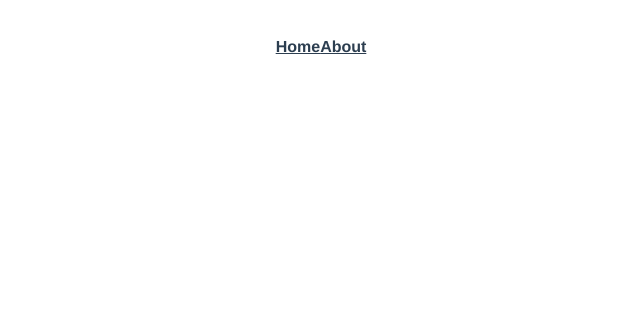
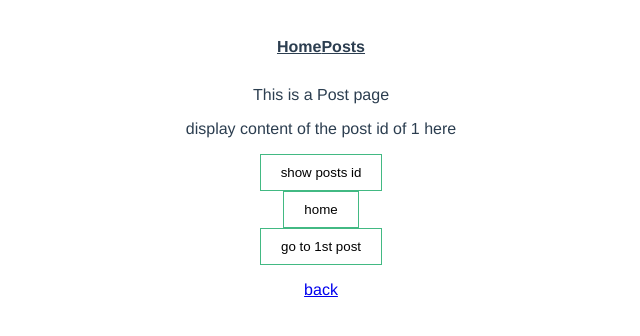
Before and after one commit to Jgatzwow/vue-prac, a Vue app: page /postDetail/1 in a window 1280 px wide. Before the commit this address had no page. Shown: the top 336 px of the page, without its empty margins (319-959 px from the left). Built offline with nearby package versions, Linux system fonts and the light colour scheme.

Commit message:
learned basic examples of using router

```diff
--- a/src/App.vue
+++ b/src/App.vue
@@ -1,7 +1,7 @@
 <template>
   <nav>
     <router-link to="/">Home</router-link>
-    <router-link to="/about">About</router-link>
+    <router-link to="/posts">Posts</router-link>
   </nav>
   <router-view/>
 </template>
--- a/src/router/index.ts
+++ b/src/router/index.ts
@@ -8,13 +8,15 @@
     component: HomeView
   },
   {
-    path: '/about',
-    name: 'about',
-    // route level code-splitting
-    // this generates a separate chunk (about.[hash].js) for this route
-    // which is lazy-loaded when the route is visited.
-    component: () => import(/* webpackChunkName: "about" */ '../views/AboutView.vue')
-  }
+    path: '/posts',
+    name: 'posts',
+    component: () => import('../views/PostsView.vue')
+  },
+  {
+    path: '/postDetail/:id',
+    name: 'postDetail',
+    component: () => import('../views/PostDetailView.vue')
+  },
 ]
 
 const router = createRouter({
--- a/src/views/AboutView.vue
+++ /dev/null
@@ -1,11 +0,0 @@
-<template>
-  <div class="about">
-    <h1>About</h1>
-    <textarea v-autofocus/>
-  </div>
-</template>
-
-
-<script setup>
-import {vAutofocus} from "@/directives/vAutofocus";
-</script>
--- /dev/null
+++ b/src/views/PostDetailView.vue
@@ -0,0 +1,44 @@
+<template>
+  <div class="post-detail">
+    This is a Post page
+  </div>
+  <p>display content of the post id of {{ $route.params.id }} here</p>
+  <div>
+    <button @click="showPostId" class="btn">show posts id</button>
+  </div>
+  <div>
+    <button @click="redirect" class="btn">home</button>
+  </div>
+  <div>
+    <button @click="goToFirstPost" class="btn">go to 1st post</button>
+  </div>
+  <p>
+    <router-link to="/posts">back</router-link>
+  </p>
+</template>
+
+<script setup>
+
+import {useRoute, useRouter} from "vue-router";
+
+const route = useRoute()
+const router = useRouter()
+const showPostId = () => {
+  alert(`the id of this post ${route.params.id}`)
+}
+const redirect = () => {
+  router.push({name: 'home'})
+}
+const goToFirstPost = () => {
+  router.push({
+    name: 'postDetail',
+    params: {
+      id: 'id1'
+    }
+  })
+}
+</script>
+
+<style scoped>
+
+</style>
--- /dev/null
+++ b/src/views/PostsView.vue
@@ -0,0 +1,18 @@
+<template>
+  <div class="posts">
+    <h1>Posts</h1>
+    <ul>
+      <li>
+        <router-link to="/postDetail/id1">post 1</router-link>
+        <router-link to="/postDetail/id2">post 2</router-link>
+        <router-link to="/postDetail/id3">post 3</router-link>
+      </li>
+    </ul>
+    <textarea v-autofocus/>
+  </div>
+</template>
+
+
+<script setup>
+import {vAutofocus} from "@/directives/vAutofocus";
+</script>
```
